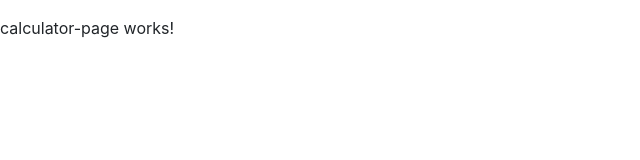
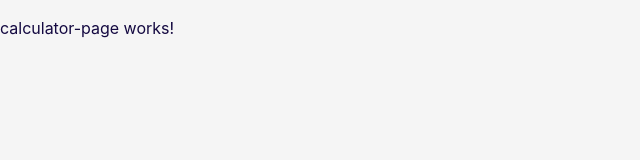
Before and after one commit to zerowww/calculator, an Angular app: page /stack-calc in a window 1280 px wide. Shown: the top 160 px of the page, without its empty margins (0-640 px from the left). Built offline with nearby package versions, Linux system fonts and the light colour scheme.

Commit message:
style(*): added stack theme

```diff
--- a/src/styles.sass
+++ b/src/styles.sass
@@ -1,2 +1,9 @@
 /* You can add global styles to this file, and also import other style files */
+$primary:#140941
+$secondary: #4559FF
+$theme-colors: ( "tertiary": #F5F5F5 )
+
+$body-bg: whitesmoke
+$body-color: $primary
+
 @import "~bootstrap/scss/bootstrap"
```
